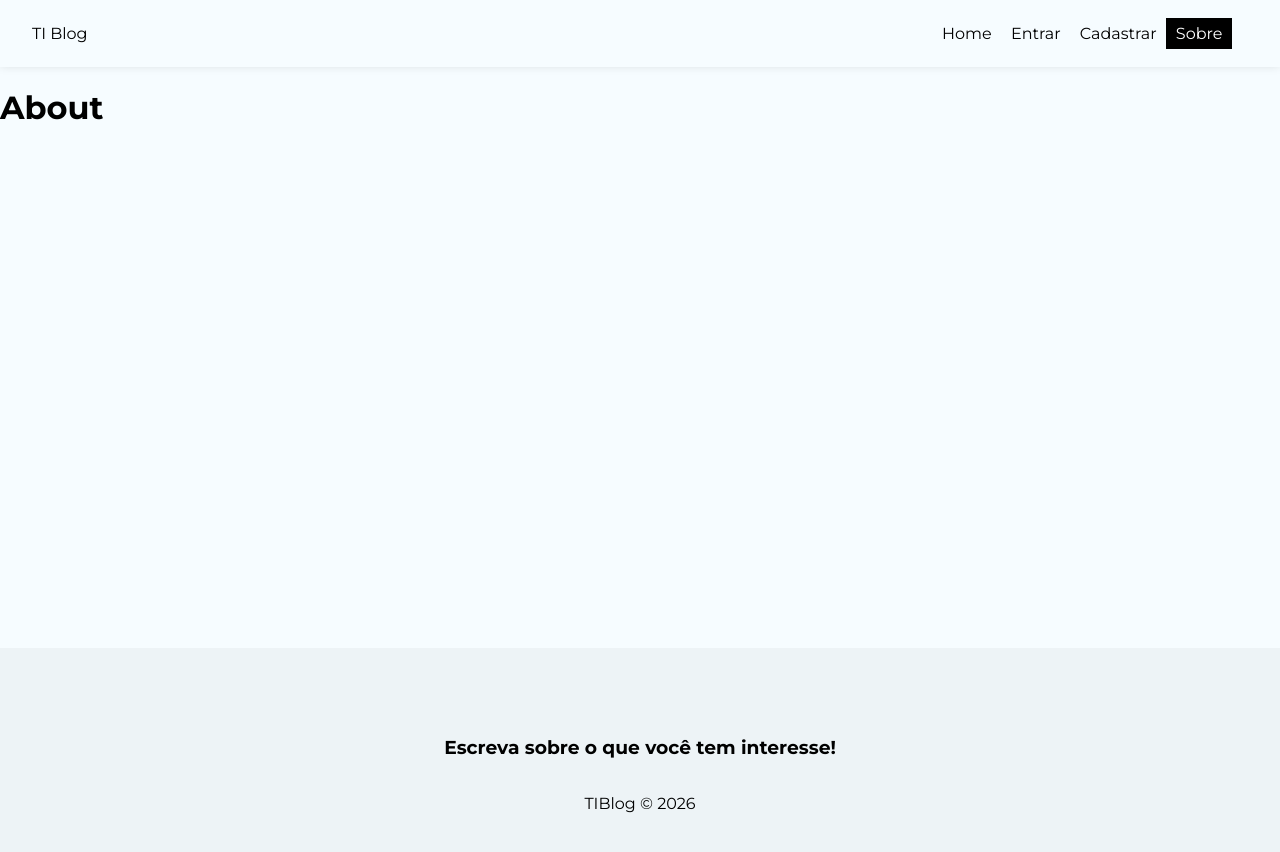
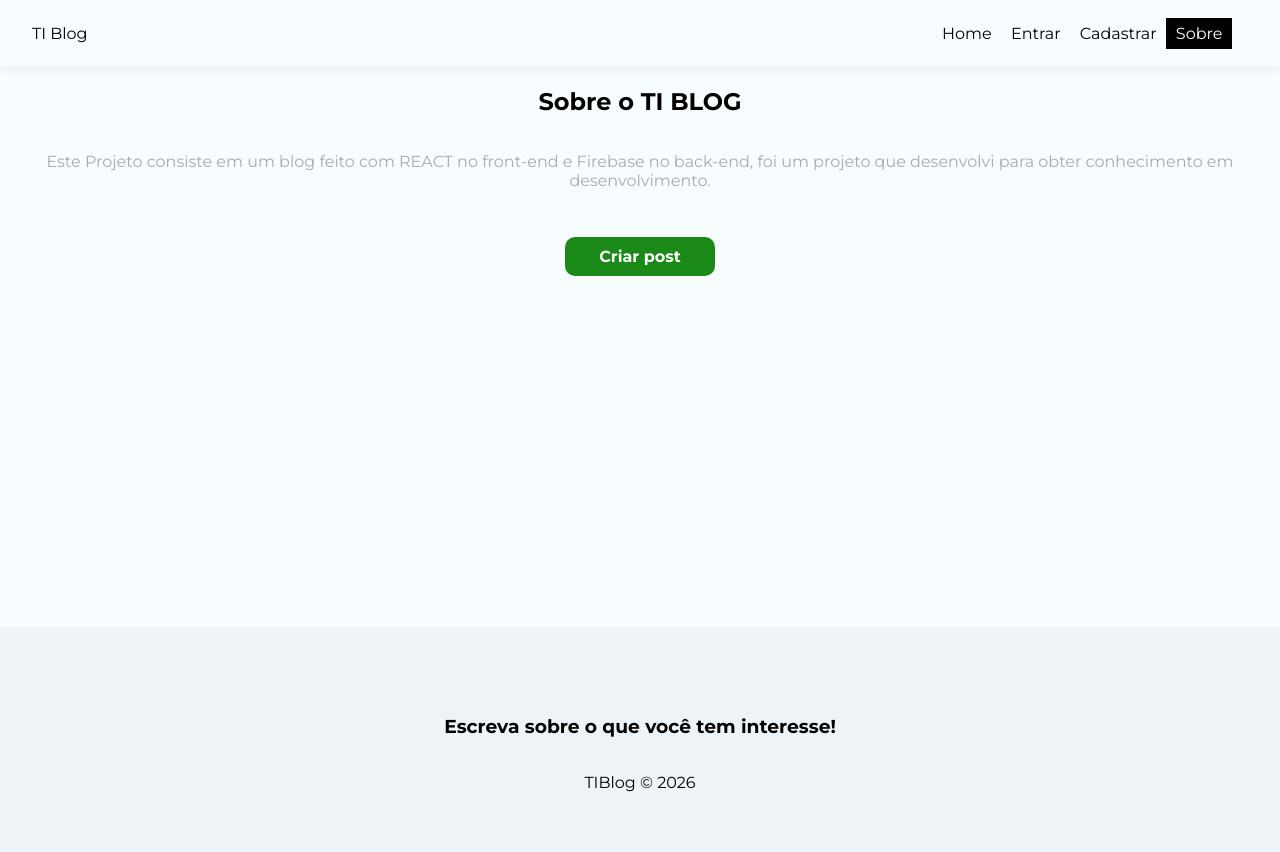
Before and after one commit to Atila12/Sabios, a React (Create React App) app: page /about in a window 1280 px wide. Shown: the top 852 px of the page. Built offline with nearby package versions, Linux system fonts and the light colour scheme; no server answers.

Commit message:
criação do ambiente sobre

```diff
--- a/src/App.jsx
+++ b/src/App.jsx
@@ -1,5 +1,5 @@
 // src/App.js
-import { BrowserRouter, Routes, Route } from 'react-router-dom';
+import { BrowserRouter, Routes, Route, Navigate } from 'react-router-dom';
 import { onAuthStateChanged } from 'firebase/auth';
 
 //hooks
@@ -51,10 +51,10 @@
           <Routes>
             <Route path="/" element={<Home />} />
             <Route path="/about" element={<About />} />
-            <Route path="/login" element={<Login />} />
-            <Route path="/register" element={<Register />} />
-            <Route path="/posts/create" element={<CreatePost />} />
-            <Route path="/dashboard" element={<Dashboard />} />
+            <Route path="/login" element={!user ? <Login /> : <Navigate to="/" />} />
+            <Route path="/register" element={!user ? <Register /> : <Navigate to="/" />} />
+            <Route path="/posts/create" element={user ? <CreatePost /> : <Navigate to="/login" />} />
+            <Route path="/dashboard" element={user ? <Dashboard /> : <Navigate to="/login" />} />
           </Routes>
         </div>
         <Footer />
--- a/src/pages/About/About.jsx
+++ b/src/pages/About/About.jsx
@@ -1,3 +1,19 @@
-export default function About() {
-    return <h1>About</h1>;
+import styles from "./About.module.css";
+import { Link } from "react-router-dom";
+
+const About = () => {
+    return (
+        <div className={styles.About}>
+            <h2>Sobre o TI <span>BLOG</span></h2>
+            <p>
+                Este Projeto consiste em um blog feito com REACT no front-end e Firebase no back-end, foi um projeto que desenvolvi para obter conhecimento em desenvolvimento.
+            </p>
+            <Link to="/post/create" className="btn">
+                Criar post
+            </Link>
+
+        </div>
+    )
 }
+
+export default About
--- /dev/null
+++ b/src/pages/About/About.module.css
@@ -0,0 +1,17 @@
+.About {
+    text-align: center;
+    display: flex;
+    flex-direction: column;
+    align-items: center;
+}
+
+.About p {
+    color: #aaa;
+    margin-bottom: 2em;
+}
+
+.About a {
+    display: block;
+    margin-top: 15px;
+    padding: 10px 15px;
+}
```
